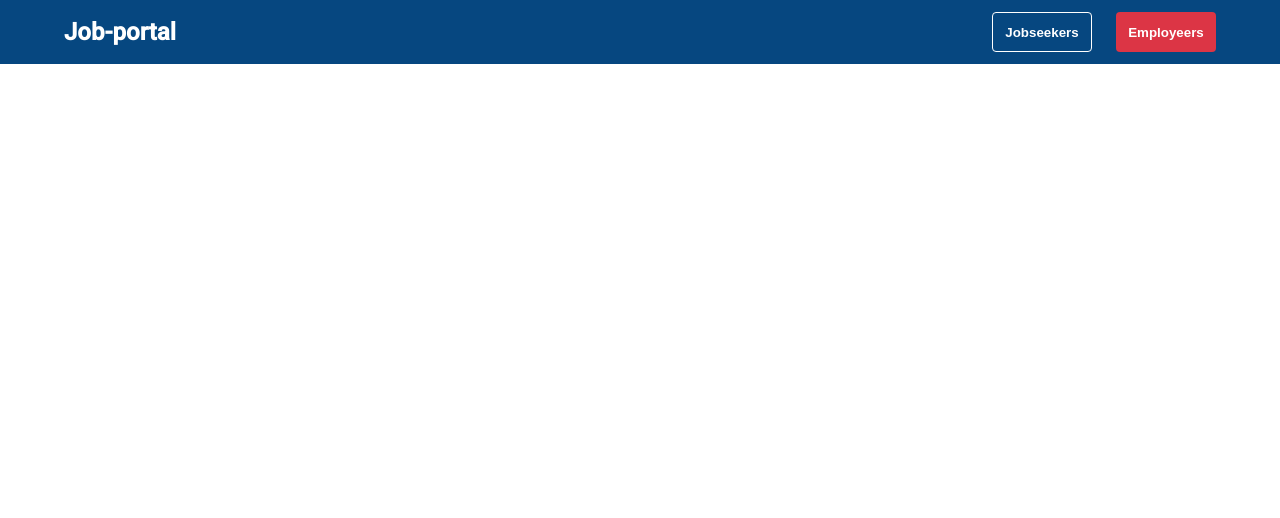
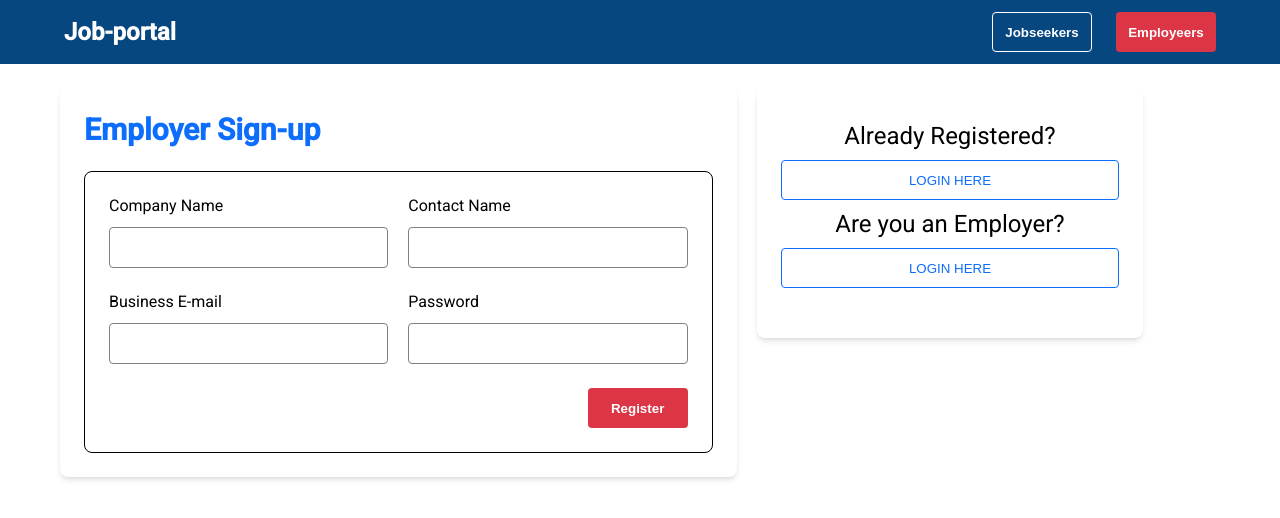
Before and after one commit to aimerukundo/job-portal, an Angular app: page /employers/signup in a window 1280 px wide. Before the commit this address led to /. Shown: the top 518 px of the page. Built offline with nearby package versions, Linux system fonts and the light colour scheme.

Commit message:
feat: add employer signup user interface

```diff
--- a/src/app/app-routing.module.ts
+++ b/src/app/app-routing.module.ts
@@ -1,12 +1,17 @@
 import { NgModule } from '@angular/core';
 import { RouterModule, Routes } from '@angular/router';
 import { JobseekerRegistrationComponent } from './jobseeker-registration/jobseeker-registration.component';
+import { EmployerRegistrationComponent } from './employer-registration/employer-registration.component';
 
 const routes: Routes = [
   {
     path: 'jobseekers/signup',
     component: JobseekerRegistrationComponent,
   },
+  {
+    path: 'employers/signup',
+    component: EmployerRegistrationComponent,
+  }
 ];
 
 @NgModule({
--- /dev/null
+++ b/src/app/employer-registration/employer-registration.component.html
@@ -0,0 +1,116 @@
+<div class="jobseeker-container mt-2">
+  <div class="col-12-xs col-7-md col-7-xl col-7-xxl">
+    <div class="card bg-white p-2">
+      <h1 class="font-xxl font-semibold text-light-blue mb-2">
+        Employer Sign-up
+      </h1>
+      <div class="form-container p-2">
+        <form [formGroup]="signupForm" (ngSubmit)="signUpEmployer()">
+          <div class="input-group">
+            <div class="col-12-xs col-8-md col-6-xl">
+              <label for="company-name" class="font-md">Company Name</label>
+              <input
+                id="company-name"
+                type="text"
+                class="input"
+                formControlName="companyName"
+                [ngClass]="{
+                    'border-red':
+                      signupForm.controls.companyName.invalid &&
+                      signupForm.controls.companyName.touched &&
+                      signupForm.controls.companyName.errors?.['required']
+                  }"
+              />
+              <p
+                *ngIf="signupForm.controls.companyName.invalid &&
+                  signupForm.controls.companyName.touched && signupForm.controls.companyName.errors?.['required']"
+                class="text-red font-sm"
+              >
+                Field is required
+              </p>
+            </div>
+            <div class="col-12-xs col-8-md col-6-xl">
+              <label for="contact-name" class="font-md">Contact Name</label>
+              <input
+                id="contact-name"
+                type="text"
+                class="input"
+                formControlName="contactName"
+                [ngClass]="{
+                    'border-red':
+                      signupForm.controls.contactName.invalid &&
+                      signupForm.controls.contactName.touched &&
+                      signupForm.controls.contactName.errors?.['required']
+                  }"
+              />
+              <p
+                *ngIf="signupForm.controls.contactName.invalid &&
+                  signupForm.controls.contactName.touched && signupForm.controls.contactName.errors?.['required']"
+                class="text-red font-sm"
+              >
+                Field is required
+              </p>
+            </div>
+          </div>
+          <div class="input-group mt-2">
+            <div class="col-12-xs col-8-md col-6-xl">
+              <label for="business-email" class="font-md"
+                >Business E-mail</label
+              >
+              <input
+                id="business-email"
+                type="email"
+                class="input"
+                formControlName="businessEmail"
+                [ngClass]="{
+                    'border-red':
+                      signupForm.controls.businessEmail.invalid &&
+                      signupForm.controls.businessEmail.touched &&
+                      signupForm.controls.businessEmail.errors?.['required']
+                  }"
+              />
+              <p
+                *ngIf="signupForm.controls.businessEmail.invalid && signupForm.controls.businessEmail.touched && signupForm.controls.businessEmail.errors?.['required']"
+                class="text-red font-sm"
+              >
+                Field is required
+              </p>
+            </div>
+            <div class="col-12-xs col-8-md col-6-xl">
+              <label for="password" class="font-md">Password</label>
+              <input
+                id="password"
+                type="password"
+                class="input"
+                formControlName="password"
+                [ngClass]="{
+                    'border-red':
+                      signupForm.controls.password.invalid &&
+                      signupForm.controls.password.touched &&
+                      signupForm.controls.password.errors?.['required']
+                  }"
+              />
+              <p
+                *ngIf="signupForm.controls.password.invalid && signupForm.controls.password.touched && signupForm.controls.password.errors?.['required']"
+                class="text-red font-sm"
+              >
+                Field is required
+              </p>
+            </div>
+          </div>
+          <div class="button mt-2">
+            <button type="submit" class="btn-primary font-semibold">
+              Register
+            </button>
+          </div>
+        </form>
+      </div>
+    </div>
+  </div>
+  <div class="card card-2 bg-white col-4-xl p-2 col-12-xs col-12-md">
+    <h1 class="font-normal font-xl card-2-title">Already Registered?</h1>
+    <button class="btn-outlined-blue btn-card-2">LOGIN HERE</button>
+    <h1 class="font-normal font-xl card-2-title">Are you an Employer?</h1>
+    <button class="btn-outlined-blue btn-card-2">LOGIN HERE</button>
+  </div>
+</div>
--- /dev/null
+++ b/src/app/employer-registration/employer-registration.component.scss
@@ -0,0 +1,52 @@
+@import "../app.component.scss";
+
+.jobseeker-container {
+    display: flex;
+    gap: 20px;
+    flex-wrap: wrap;
+  }
+
+  .form-container {
+    border: 1px solid black;
+    border-radius: 8px;
+    padding: 0 auto;
+  }
+
+  .input-group {
+    display: flex;
+    gap: 20px;
+  }
+
+  .border-red {
+    border: 1px solid $error;
+  }
+  .button {
+    display: flex;
+    justify-content: end;
+  }
+
+  .card-2 {
+    display: flex;
+    flex-direction: column;
+
+    align-items: center;
+    max-height: 250px;
+  }
+
+  .card-2-title {
+    text-align: center;
+    margin: 10px 0px;
+  }
+
+  .btn-card-2 {
+    width: 100%;
+  }
+
+  @media (max-width: 720px) {
+    .input-group {
+      flex-wrap: wrap;
+    }
+    .jobseeker-container{
+      margin: 0 auto;
+    }
+  }
--- /dev/null
+++ b/src/app/employer-registration/employer-registration.component.ts
@@ -0,0 +1,27 @@
+import { Component } from '@angular/core';
+import { FormControl, FormGroup, Validators } from '@angular/forms';
+
+@Component({
+  selector: 'app-employer-registration',
+  templateUrl: './employer-registration.component.html',
+  styleUrl: './employer-registration.component.scss',
+})
+export class EmployerRegistrationComponent {
+  signupForm = new FormGroup({
+    companyName: new FormControl('', [
+      Validators.required,
+      Validators.minLength(4),
+    ]),
+    contactName: new FormControl('', [
+      Validators.required,
+      Validators.minLength(4),
+    ]),
+    businessEmail: new FormControl('', [Validators.required, Validators.email]),
+    password: new FormControl('', [
+      Validators.required,
+      Validators.minLength(8),
+    ]),
+  });
+
+  public signUpEmployer() {}
+}
--- a/src/app/parent.module.ts
+++ b/src/app/parent.module.ts
@@ -4,11 +4,12 @@ import { RouterModule } from '@angular/router';
 import { JobseekerRegistrationComponent } from './jobseeker-registration/jobseeker-registration.component';
 import { ReactiveFormsModule } from '@angular/forms';
 import { HttpClientModule } from '@angular/common/http';
+import { EmployerRegistrationComponent } from './employer-registration/employer-registration.component';
 
 
 @NgModule({
-  declarations: [JobseekerRegistrationComponent],
+  declarations: [JobseekerRegistrationComponent, EmployerRegistrationComponent],
   imports: [CommonModule, RouterModule, ReactiveFormsModule, HttpClientModule],
-  exports: [JobseekerRegistrationComponent],
+  exports: [JobseekerRegistrationComponent, EmployerRegistrationComponent],
 })
 export class ParentModule {}
```
Also changed, not shown: 1 other file (tests, documents, lock files or other folders).
